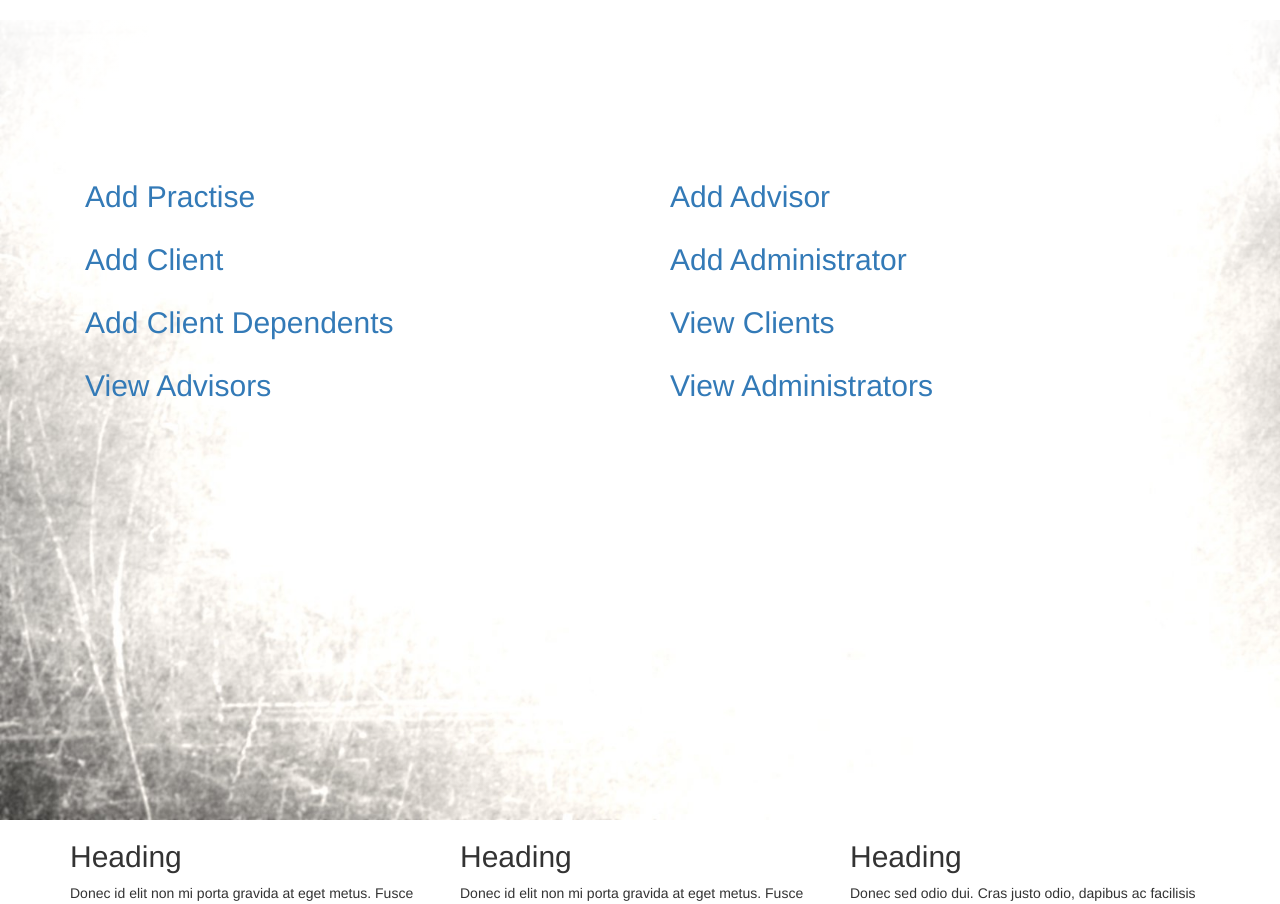
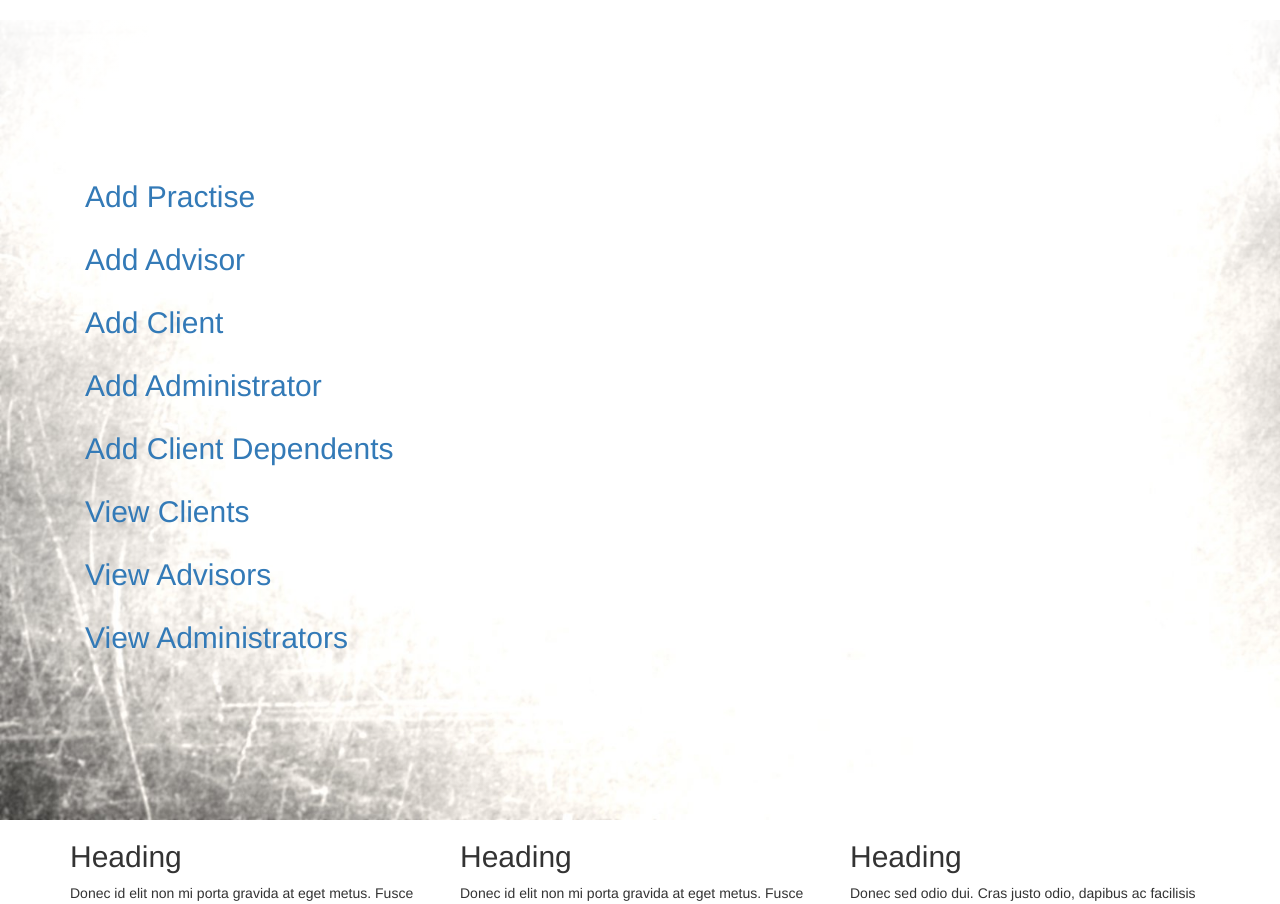
Before and after one commit to Figly/ayama, a Django app: template src/templates/home.html in a window 1280 px wide. Shown: the part 52-956 px from the top of the page. Run offline with Django 3.2, Linux system fonts and the light colour scheme; the template is opened without the code that fills it, so the values that code supplies are empty; the visitor is signed in with stand-in values (Sample User, id 1); parts of the project's set-up code (start-up, migrations or seed data) failed here and were passed over; some libraries are stand-ins or nearby versions.

Commit message:
Ayama fe1 (#39)
* basic FE changes

* advisor FE basic changes

```diff
--- a/src/templates/administration/home.html
+++ b/src/templates/administration/home.html
@@ -6,6 +6,8 @@
             </div>
         </div>
     </a>
+</div>
+<div class="row">
     <a href="{% url 'practises:add-advisor' %}">
         <div class="col-md-6 col-sm-6">
             <div class="container">
@@ -22,6 +24,8 @@
             </div>
         </div>
     </a>
+</div>
+<div class="row">
     <a href="{% url 'clients:add-client-dependents' %}">
         <div class="col-md-6 col-sm-6">
             <div class="container">
@@ -38,6 +42,8 @@
             </div>
         </div>
     </a>
+</div>
+<div class="row">
     <a href="{% url 'clients:clients-list' %}">
         <div class="col-md-6 col-sm-6">
             <div class="container">
--- a/src/templates/advisors/home.html
+++ b/src/templates/advisors/home.html
@@ -10,6 +10,8 @@
             </div>
         </div>
     </a>
+</div>
+<div class="row">
     <a href="{% url 'clients:clients-list' %}">
         <div class="col-md-6 col-sm-6">
             <div class="container">
@@ -26,6 +28,8 @@
             </div>
         </div>
     </a>
+</div>
+<div class="row">
     <a href="{% url 'practises:edit-advisor-reminder-config' pk=user.Advisor.reminder_config_freq_fk.id%}">
         <div class="col-md-6 col-sm-6">
             <div class="container">
--- a/src/templates/superusers/home.html
+++ b/src/templates/superusers/home.html
@@ -6,6 +6,8 @@
             </div>
         </div>
     </a>
+</div>
+<div class="row">
     <a href="{% url 'practises:add-advisor' %}">
         <div class="col-md-6 col-sm-6">
             <div class="container">
@@ -22,6 +24,8 @@
             </div>
         </div>
     </a>
+</div>
+<div class="row">
     <a href="{% url 'practises:add-administrator' %}">
         <div class="col-md-6 col-sm-6">
             <div class="container">
@@ -38,6 +42,8 @@
             </div>
         </div>
     </a>
+</div>
+<div class="row">
     <a href="{% url 'clients:clients-list' %}">
         <div class="col-md-6 col-sm-6">
             <div class="container">
@@ -54,6 +60,8 @@
             </div>
         </div>
     </a>
+</div>
+<div class="row">
     <a href="{% url 'practises:administrator-list' %}">
         <div class="col-md-6 col-sm-6">
             <div class="container">
```
